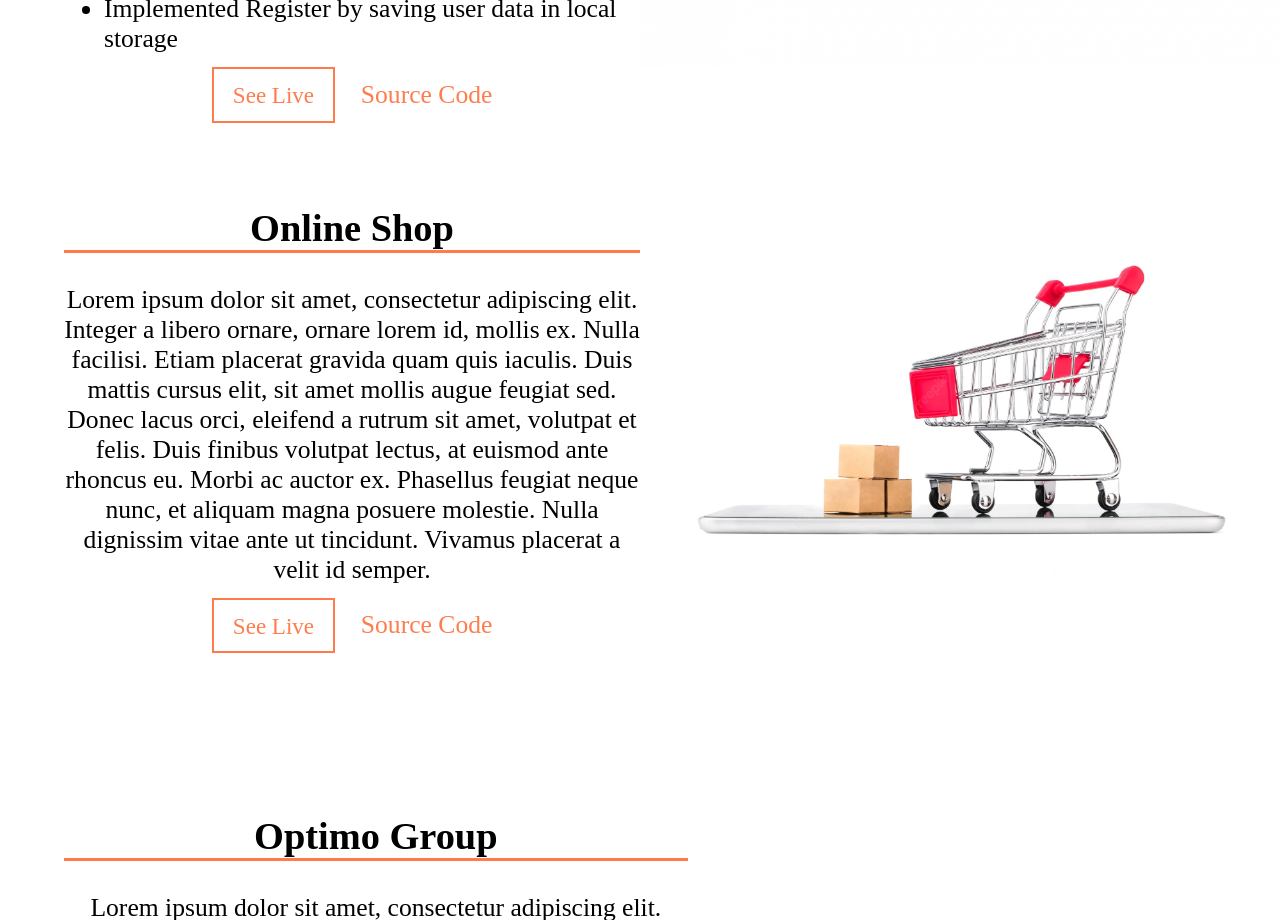
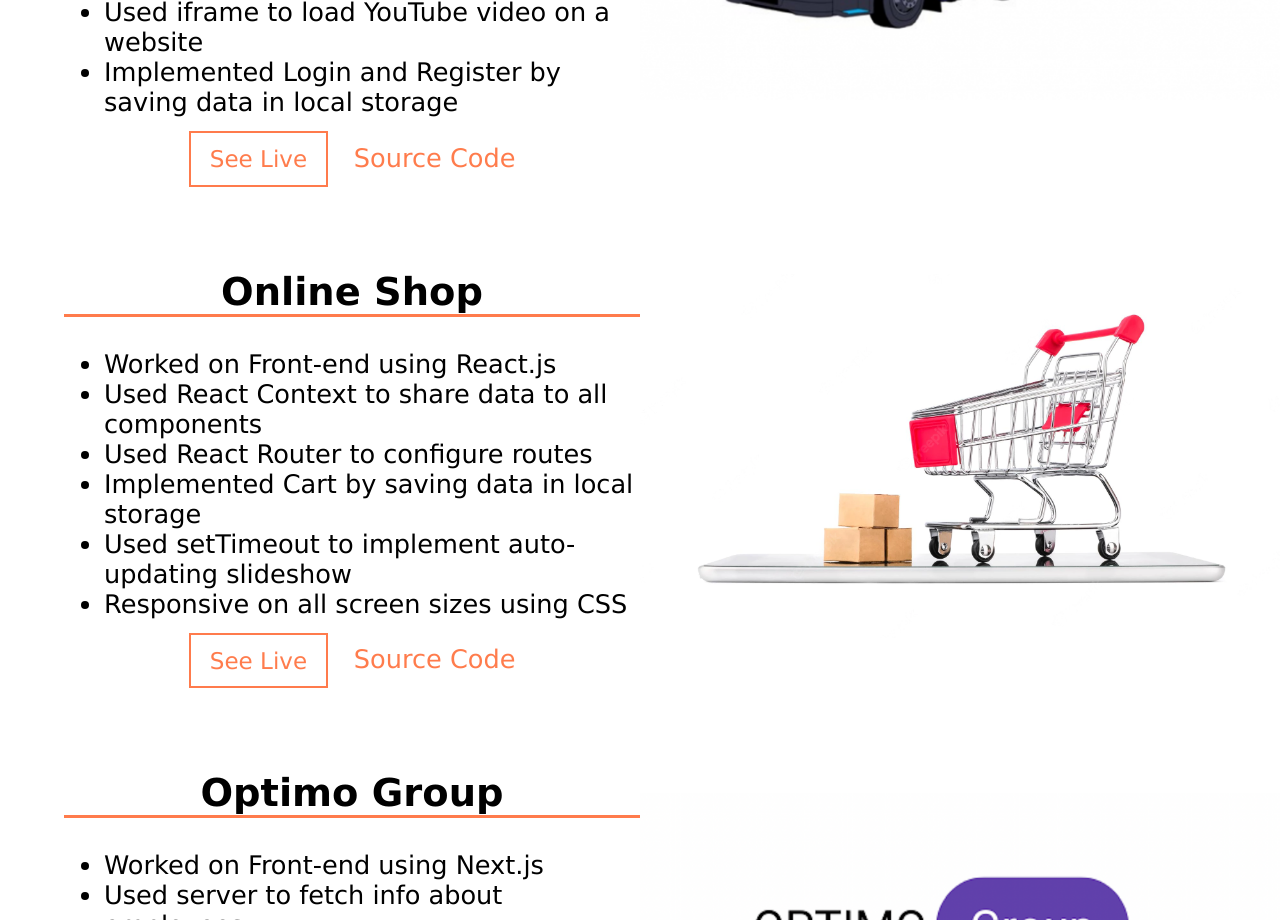
Before and after one commit to GegaLataria/portfolio, a React (Create React App) app: page / in a window 1280 px wide. Shown: the part 1880-2800 px from the top of the page. Built offline with nearby package versions, Linux system fonts and the light colour scheme.

Commit message:
updated projects component

```diff
--- /dev/null
+++ b/src/App.css
@@ -0,0 +1,10 @@
+* {
+    box-sizing: inherit;
+    font-family: 'Lucida Sans', 'Lucida Sans Regular', 'Lucida Grande', 'Lucida Sans Unicode', Geneva, Verdana, sans-serif;
+}
+
+body {
+    box-sizing: border-box;
+    margin-left: 0;
+    margin-right: 0;
+}
--- a/src/App.js
+++ b/src/App.js
@@ -1,4 +1,5 @@
 import Home from "./home/Home";
+import "./App.css";
 
 function App() {
   return (
--- a/src/about/About.css
+++ b/src/about/About.css
@@ -4,7 +4,7 @@
     color: #fff;
     background-color: rgba(255, 68, 0, .55);
     padding: 1vw 5vw 3vw 5vw;
-    border-radius: 10px;
+    /* border-radius: 10px; */
 }
 
 .about-container__title {
--- a/src/home/Home.css
+++ b/src/home/Home.css
@@ -1,8 +1,3 @@
-body {
-    margin-left: 0;
-    margin-right: 0;
-}
-
 .home-page {
     height: 100vh;
     display: flex;
--- a/src/projects/Projects.css
+++ b/src/projects/Projects.css
@@ -52,7 +52,6 @@
 }
 
 .project-description {
-    /* list-style-type: none; */
     text-align: left;
 }
 
--- a/src/projects/Projects.js
+++ b/src/projects/Projects.js
@@ -20,8 +20,9 @@ export default function Projects() {
               <li>Used React Router to configure routes</li>
               <li>Used Google Maps API to load company address</li>
               <li>Used iframe to load YouTube video on a website</li>
-              <li>Implemented Login by saving data in local storage</li>
-              <li>Implemented Register by saving user data in local storage</li>
+              <li>
+                Implemented Login and Register by saving data in local storage
+              </li>
             </ul>
             <a
               className="see-live-button"
@@ -45,16 +46,14 @@ export default function Projects() {
         <div className="project-container__flex">
           <div className="project-input-container">
             <h2 className="project-title">Online Shop</h2>
-            <p>
-              Lorem ipsum dolor sit amet, consectetur adipiscing elit. Integer a
-              libero ornare, ornare lorem id, mollis ex. Nulla facilisi. Etiam
-              placerat gravida quam quis iaculis. Duis mattis cursus elit, sit
-              amet mollis augue feugiat sed. Donec lacus orci, eleifend a rutrum
-              sit amet, volutpat et felis. Duis finibus volutpat lectus, at
-              euismod ante rhoncus eu. Morbi ac auctor ex. Phasellus feugiat
-              neque nunc, et aliquam magna posuere molestie. Nulla dignissim
-              vitae ante ut tincidunt. Vivamus placerat a velit id semper.
-            </p>
+            <ul className="project-description">
+              <li>Worked on Front-end using React.js</li>
+              <li>Used React Context to share data to all components</li>
+              <li>Used React Router to configure routes</li>
+              <li>Implemented Cart by saving data in local storage</li>
+              <li>Used setTimeout to implement auto-updating slideshow</li>
+              <li>Responsive on all screen sizes using CSS</li>
+            </ul>
             <a
               className="see-live-button"
               target="_blank"
@@ -77,16 +76,15 @@ export default function Projects() {
         <div className="project-container__flex">
           <div className="project-input-container">
             <h2 className="project-title">Optimo Group</h2>
-            <p>
-              Lorem ipsum dolor sit amet, consectetur adipiscing elit. Integer a
-              libero ornare, ornare lorem id, mollis ex. Nulla facilisi. Etiam
-              placerat gravida quam quis iaculis. Duis mattis cursus elit, sit
-              amet mollis augue feugiat sed. Donec lacus orci, eleifend a rutrum
-              sit amet, volutpat et felis. Duis finibus volutpat lectus, at
-              euismod ante rhoncus eu. Morbi ac auctor ex. Phasellus feugiat
-              neque nunc, et aliquam magna posuere molestie. Nulla dignissim
-              vitae ante ut tincidunt. Vivamus placerat a velit id semper.
-            </p>
+            <ul className="project-description">
+              <li>Worked on Front-end using Next.js</li>
+              <li>Used server to fetch info about employees</li>
+              <li>App can filter employees by location and job position</li>
+              <li>
+                Used getStaticPaths to pre-render pages that use dynamic routes
+              </li>
+              <li>Used getStaticProps to fetch data</li>
+            </ul>
             <a
               className="see-live-button"
               target="_blank"
```
Also changed, not shown: src/photos/optimo.png.
